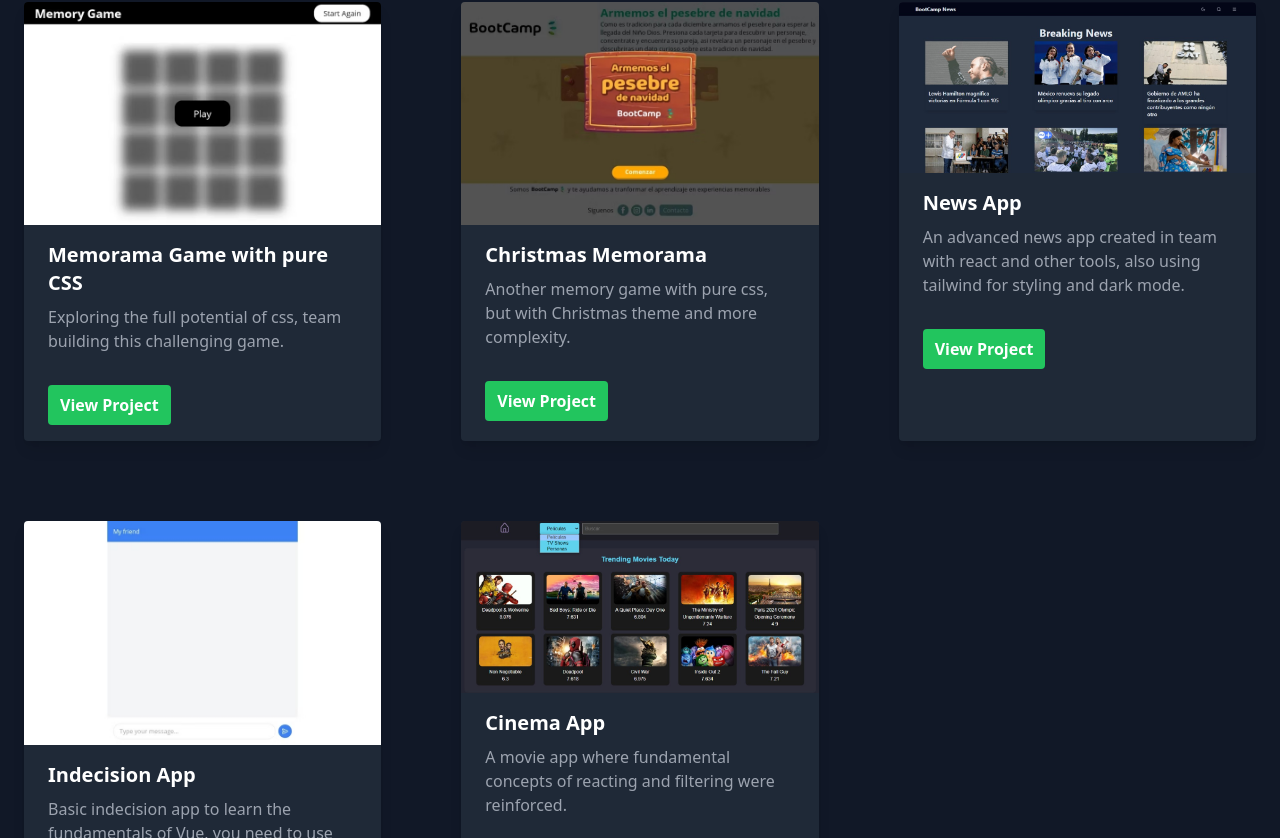
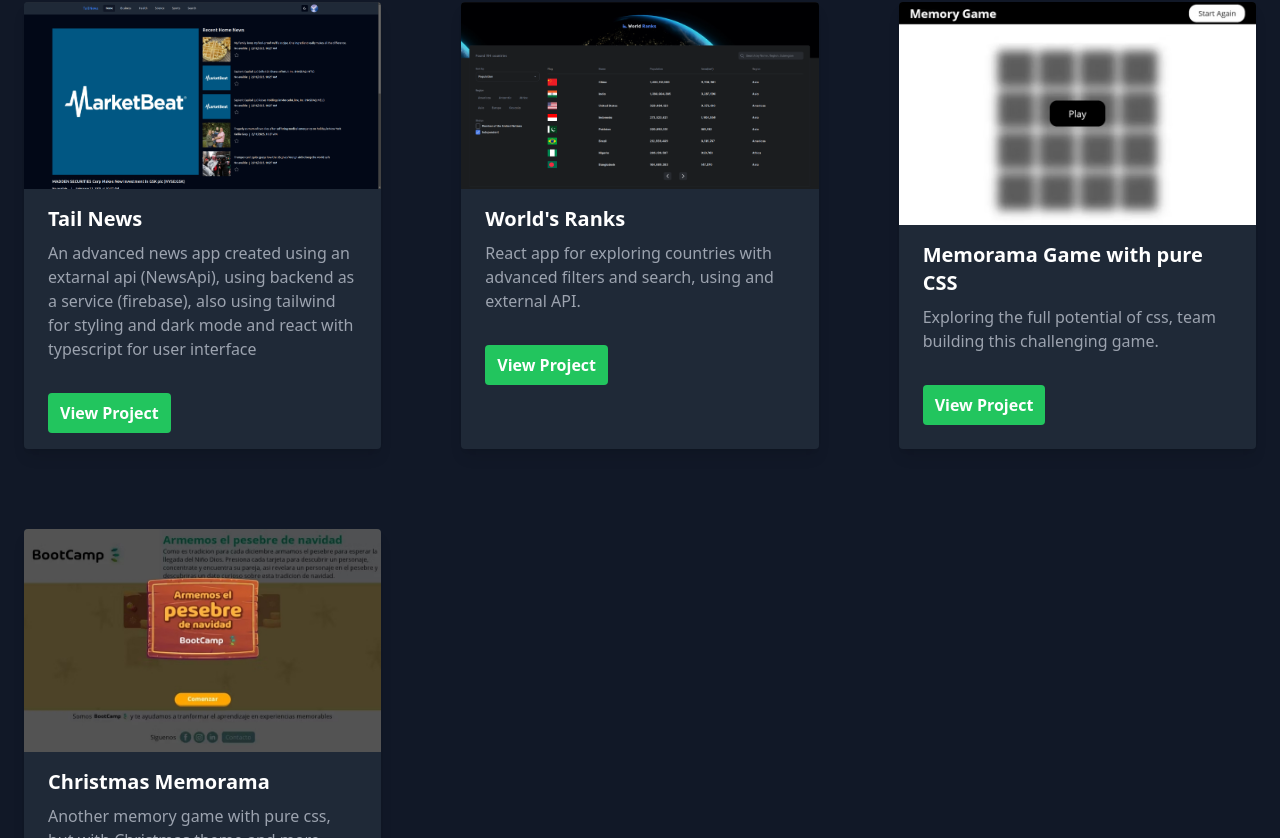
Before and after one commit to MiguelCano-ia/portfolio, a Vue app: page /projects in a window 1280 px wide. Shown: the part 542-1380 px from the top of the page. Built offline with nearby package versions, Linux system fonts and the light colour scheme.

Commit message:
Updated: portafolio

```diff
--- a/src/views/ProjectsView.vue
+++ b/src/views/ProjectsView.vue
@@ -3,45 +3,37 @@
     <h1 class="text-4xl text-gray-300 font-semibold mb-8">Projects</h1>
     <div class="grid md:grid-cols-3 gap-20 mb-10">
       <ProjectCard
+        title="Tail News"
+        description="An advanced news app created using an extarnal api (NewsApi), using backend as a service (firebase), also using tailwind for styling and dark mode and react with typescript for user interface "
+        :image="TailNews"
+        link="tail-news-rho.vercel.app/"
+      />
+      <ProjectCard
+        title="World's Ranks"
+        description="React app for exploring countries with advanced filters and search, using and external API."
+        :image="WorldRank"
+        link="world-ranks-livid-eight.vercel.app/"
+      />
+      <ProjectCard
         title="Memorama Game with pure CSS"
         description="Exploring the full potential of css, team building this challenging game."
-        :image=MemoramaImage
+        :image="MemoramaImage"
         link="https://funny-salmiakki-6d360d.netlify.app"
       />
       <ProjectCard
         title="Christmas Memorama"
         description="Another memory game with pure css, but with Christmas theme and more complexity."
-        :image=ChritsmasMemorama
+        :image="ChritsmasMemorama"
         link="https://amazing-dieffenbachia-f76a6c.netlify.app"
       />
-      <ProjectCard
-        title="News App"
-        description="An advanced news app created in team with react and other tools, also using tailwind for styling and dark mode. "
-        :image=NewsApp
-        link="https://bootcamp-news.netlify.app/"
-      />
-      <ProjectCard
-        title="Indecision App"
-        description="Basic indecision app to learn the fundamentals of Vue, you need to use the question mark at the end of the message for interact with the API."
-        :image=IndecisionApp
-        link="https://visionary-semifreddo-4074b1.netlify.app"
-      />
-      <ProjectCard
-        title="Cinema App"
-        description="A movie app where fundamental concepts of reacting and filtering were reinforced."
-        :image=CinemaApp
-        link="https://cinema-app-omega.vercel.app/"
-      />
-
     </div>
   </div>
 </template>
 
 <script setup lang="ts">
-  import ProjectCard from '@/components/projects/ProjectCard.vue'
-  import MemoramaImage from '../assets/memora.jpg'
-  import IndecisionApp from '../assets/indecision.jpg'
-  import NewsApp from '../assets/newsapp.jpg'
-  import CinemaApp from '../assets/cinemapp.jpg'
-  import ChritsmasMemorama from '../assets/memora2.jpg'
+import ProjectCard from '@/components/projects/ProjectCard.vue'
+import MemoramaImage from '../assets/memora.jpg'
+import TailNews from '../assets/tailnews.png'
+import ChritsmasMemorama from '../assets/memora2.jpg'
+import WorldRank from '../assets/worldranks.png'
 </script>
```
Also changed, not shown: src/assets/tailnews.png (added), src/assets/worldranks.png (added).
